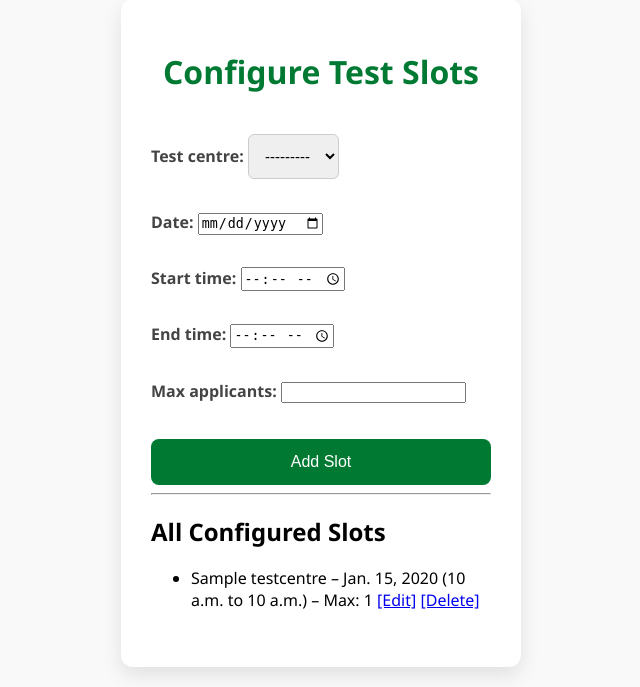
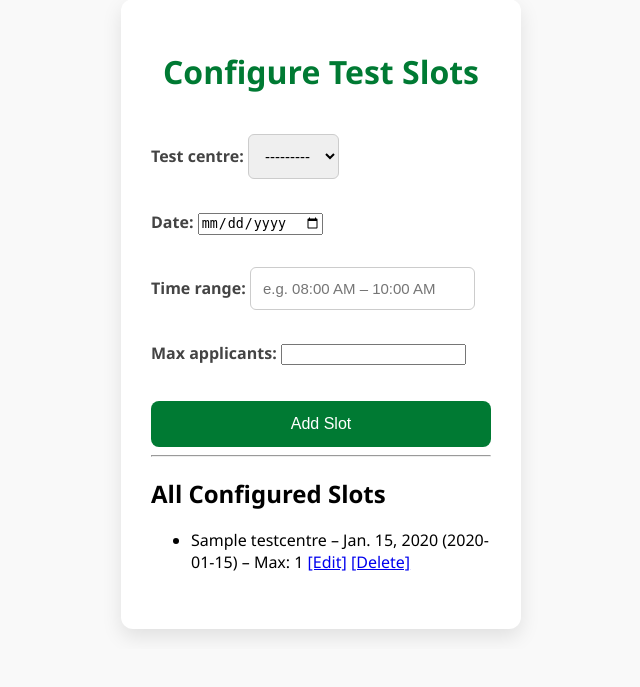
Before and after one commit to JoyMuthoniNjeru/ISproject, a Django app: page /adminpanel/dashboard/ in a window 1280 px wide. Shown: the part 277-964 px from the top of the page, without its empty margins (319-959 px from the left). After the commit the page ends 914 px from the top, so only its background shows below. Run offline with Django 5.2, Linux system fonts and the light colour scheme; a user stored in the database is signed in; tables that the repository leaves empty hold one stand-in row (values such as "Sample post").

Commit message:
some corrections

```diff
--- a/adminpanel/forms.py
+++ b/adminpanel/forms.py
@@ -6,12 +6,15 @@ from django.forms.widgets import DateInput, TimeInput
 class TestSlotForm(forms.ModelForm):
     class Meta:
         model = TestSlot
-        fields = ['test_centre', 'date', 'start_time', 'end_time', 'max_applicants']
+        fields = ['test_centre', 'date', 'time_range', 'max_applicants']
         widgets = {
-            'date': DateInput(attrs={'type': 'date'}),
-            'start_time': TimeInput(attrs={'type': 'time'}),
-            'end_time': TimeInput(attrs={'type': 'time'}),
-}
+            'date': forms.DateInput(attrs={'type': 'date'}),
+            'time_range': forms.TextInput(attrs={
+                'placeholder': 'e.g. 08:00 AM – 10:00 AM',
+                'class': 'form-control',
+            }),
+            'max_applicants': forms.NumberInput(attrs={'min': 1}),
+        }
 
     def __init__(self, *args, **kwargs):
         super().__init__(*args, **kwargs)
--- a/adminpanel/models.py
+++ b/adminpanel/models.py
@@ -4,10 +4,9 @@ from testcentre.models import TestCentre
 class TestSlot(models.Model):
     test_centre = models.ForeignKey(TestCentre, on_delete=models.CASCADE)
     date = models.DateField()
-    start_time = models.TimeField()
-    end_time = models.TimeField()
+    time_range = models.CharField(max_length=100)
     max_applicants = models.PositiveIntegerField()
 
 
     def __str__(self):
-        return f"{self.test_centre.name} – {self.date} ({self.start_time}-{self.end_time})"
+        return f"{self.test_centre.name} on {self.date} at {self.time_range}"
--- a/static/css/login.css
+++ b/static/css/login.css
@@ -20,8 +20,8 @@ body {
   justify-content: center;
   align-items: center;
   height: 160px;
-  background-color: #007A33; /* NTSA Green */
-  border-bottom: 5px solid #FFD100; /* NTSA Yellow */
+  background-color: #007A33;
+  border-bottom: 5px solid #FFD100;
   margin-bottom: 30px;
 }
 
@@ -116,3 +116,12 @@ button:hover {
 .dashboard-button:hover {
   background-color: #005826;
 }
+
+.booking-form-container {
+  max-width: 600px;
+  background: #ffffff;
+  margin: 0 auto;
+  padding: 30px 30px 40px;
+  border-radius: 12px;
+  box-shadow: 0 8px 20px rgba(0, 0, 0, 0.1);
+}
--- a/templates/adminpanel/dashboard.html
+++ b/templates/adminpanel/dashboard.html
@@ -26,10 +26,11 @@
             <ul>
                 {% for slot in slots %}
                     <li>
-                        {{ slot.test_centre.name }} – {{ slot.date }} ({{ slot.start_time }} to {{ slot.end_time }}) – Max: {{ slot.max_applicants }}
+                        {{ slot.test_centre.name }} – {{ slot.date }} ({{ slot.time_range }}) – Max: {{ slot.max_applicants }}
                         <a href="{% url 'edit_slot' slot.pk %}">[Edit]</a>
                         <a href="{% url 'delete_slot' slot.pk %}">[Delete]</a>
                     </li>
+
                 {% empty %}
                     <p>No slots configured yet.</p>
                 {% endfor %}
--- a/templates/booking/booking.html
+++ b/templates/booking/booking.html
@@ -11,7 +11,7 @@
     </div>
 
     <div class="page-wrapper">
-        <div class="login-container">
+        <div class="booking-form-container">
             <h1>Driving Test Booking</h1>
             <form method="post" enctype="multipart/form-data">
                 {% csrf_token %}
```
Also changed, not shown: templates/adminpanel/confirmed_bookings.html (+11 -4 lines), adminpanel/migrations/0002_remove_testslot_end_time_remove_testslot_start_time_and_more.py (added).
